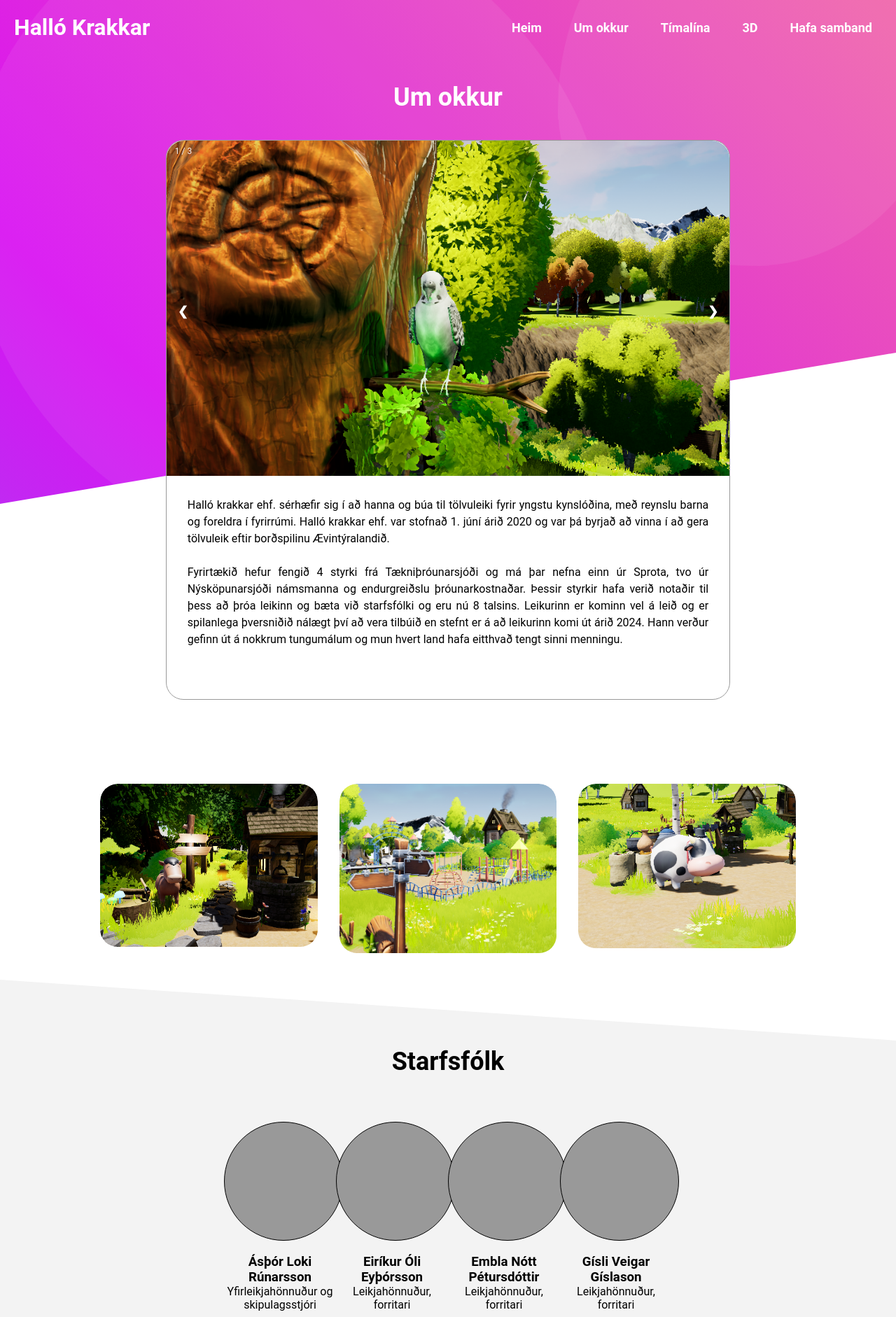
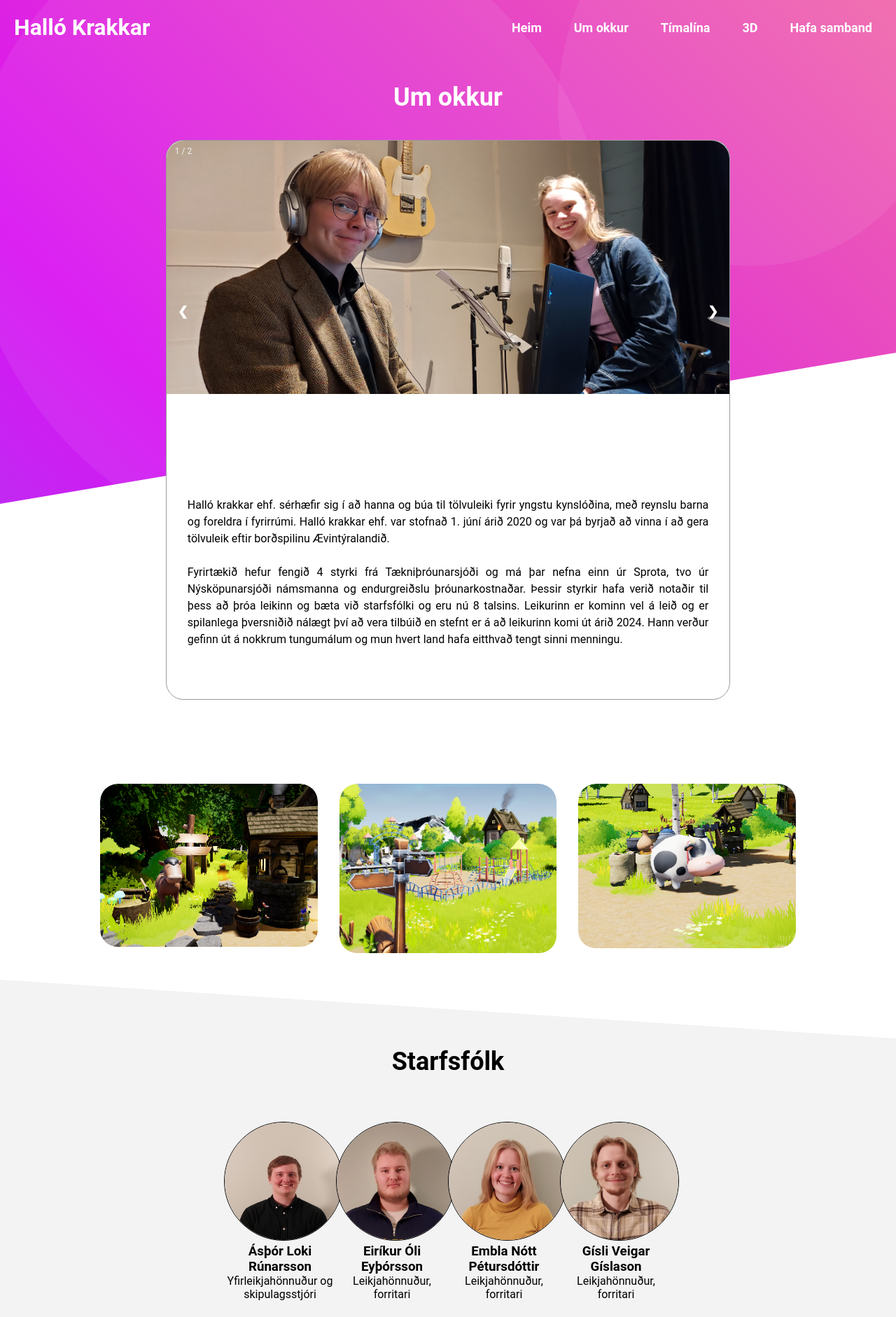
Before and after one commit to eirikuroli/hallokrakkarFinal, a Node server app: page /um-okkur in a window 1280 px wide. Shown: the top 1882 px of the page at 70% size. Run offline with Node 20, Linux system fonts and the light colour scheme; some libraries are stand-ins or nearby versions.

Commit message:
myndir komnar inn

```diff
--- a/public/stylesheets/style.css
+++ b/public/stylesheets/style.css
@@ -265,7 +265,7 @@ input[type=checkbox]{
 
 .sectionTopRight {
   position: absolute;
-  width: 30%;
+  width: 50%;
   float: right;
   top: 50%;
   left: 60%;
@@ -1058,6 +1058,7 @@ input[type=checkbox]{
 }
 
 .person {
+  position: relative;
   flex: 1 0 21%;
   width: 25%;
   text-align: center;
@@ -1067,15 +1068,17 @@ input[type=checkbox]{
 
 
 .person-image {
-  background: #999;
-  background-position: 50% 50%;
-  background-size: cover;
-  /* background: white; */
+  position: relative;
   height: 170px;
   width: 170px;
   border-radius: 50%;
   border: 1px solid black;
   margin: auto;
+}
+
+.person-image:nth-child(1) {
+  background-position: 50% 50%;
+  background-size: cover;
 }
 
 @media only screen and (max-width: 1200px) {
--- a/views/Timalina.ejs
+++ b/views/Timalina.ejs
@@ -78,7 +78,7 @@
                 <div class="ag-timeline-card_item">
                   <div class="ag-timeline-card_inner">
                     <div class="ag-timeline-card_img-box">
-                      <img src="https://raw.githubusercontent.com/SochavaAG/example-mycode/master/pens/timeline/images/img-12.png" class="ag-timeline-card_img" width="640" height="360" alt="" />
+                      <img src="/images/kastali.png" class="ag-timeline-card_img" width="640" height="360" alt="" />
                     </div>
                     <div class="ag-timeline-card_info">
                       <div class="ag-timeline-card_title">Spilanlegt þversnið</div>
@@ -108,7 +108,7 @@
                 <div class="ag-timeline-card_item">
                   <div class="ag-timeline-card_inner">
                     <div class="ag-timeline-card_img-box">
-                      <img src="https://raw.githubusercontent.com/SochavaAG/example-mycode/master/pens/timeline/images/img-11.png" class="ag-timeline-card_img" width="640" height="360" alt="" />
+                      <img src="/images/vindmylla.png" class="ag-timeline-card_img" width="640" height="360" alt="" />
                     </div>
                     <div class="ag-timeline-card_info">
                       <div class="ag-timeline-card_title">Prótótýpa</div>
@@ -136,7 +136,7 @@
                 <div class="ag-timeline-card_item">
                   <div class="ag-timeline-card_inner">
                     <div class="ag-timeline-card_img-box">
-                      <img src="https://raw.githubusercontent.com/SochavaAG/example-mycode/master/pens/timeline/images/img-10.png" class="ag-timeline-card_img" width="640" height="360" alt="" />
+                      <img src="/images/regnbogi.png" class="ag-timeline-card_img" width="640" height="360" alt="" />
                     </div>
                     <div class="ag-timeline-card_info">
                       <div class="ag-timeline-card_title">Fyrsta útgáfa</div>
--- a/views/index.ejs
+++ b/views/index.ejs
@@ -31,7 +31,7 @@
         <a href="/3D"><button class="sectionTopButton">Skoðaðu leikinn í 3D</button></a>
       </div>
       <div id="sectionTopRight" class="sectionTopRight">
-        <img class="phoneImage" src="/images/iphone.png" alt="Phone Image" />
+        <img class="phoneImage" src="/images/tabletmynd.png" alt="Phone Image" />
       </div>
     </div>
 
--- a/views/um-okkur.ejs
+++ b/views/um-okkur.ejs
@@ -30,19 +30,15 @@
         <div id="umOkkurSlideshow" class="umOkkurSlideshow">
             <!-- Full-width images with number and caption text -->
             <div class="mySlides fade">
-              <div class="numbertext">1 / 3</div>
-              <img src="/images/Mommufugl.png" style="width:100%" />
+              <div class="numbertext">1 / 2</div>
+              <img src="/images/irlmynd1.jpg" style="width:100%" />
             </div>
 
             <div class="mySlides fade">
-              <div class="numbertext">2 / 3</div>
-              <img src="/images/Nidurnettanveg.png" style="width:100%" />
+              <div class="numbertext">2 / 2</div>
+              <img src="/images/irlmynd2.jpg" style="width:100%" />
             </div>
 
-            <div class="mySlides fade">
-              <div class="numbertext">3 / 3</div>
-              <img src="/images/Dreki&TurnKlippt.png" style="width:100%">
-            </div>
 
             <!-- Next and previous buttons -->
             <a class="prev" onclick="plusSlides(-1)">&#10094;</a>
@@ -91,53 +87,53 @@
       <div id="starfsfolkContainer" class="starfsfolkContainer">
 
         <div class="person">
-          <div class="person-image"></div><br>
+          <img class="person-image" src="/images/asthor.jpg" /><br>
           <h3>Ásþór Loki <br>Rúnarsson</h3>
           <p>Yfirleikjahönnuður og skipulagsstjóri</p>
 
         </div>
 
         <div class="person">
-          <div class="person-image"></div><br>
+          <img class="person-image" src="/images/eirikur.jpg" /><br>
           <h3>Eiríkur Óli <br>Eyþórsson</h3>
           <p>Leikjahönnuður, forritari</p>
 
         </div>
 
         <div class="person">
-          <div class="person-image"></div><br>
+          <img class="person-image" src="/images/embla.jpg" /><br>
           <h3>Embla Nótt <br>Pétursdóttir</h3>
           <p>Leikjahönnuður, forritari</p>
         </div>
 
         <div class="person">
-          <div class="person-image"></div><br>
+          <img class="person-image" src="/images/gisli.jpg" /><br>
           <h3>Gísli Veigar <br>Gíslason</h3>
           <p>Leikjahönnuður, forritari</p>
         </div>
 
         <div class="person">
-          <div class="person-image"></div><br>
+          <img class="person-image" src="/images/thorarinn.jpg" /><br>
           <h3>Þórarinn Þeyr <br>Rúnarsson</h3>
           <p>Tónlistar- og leikjahönnuður, forritari</p>
         </div>
 
         <div class="person">
-          <div class="person-image"></div><br>
+          <img class="person-image" src="https://www.mountsinai.on.ca/wellbeing/our-team/team-images/person-placeholder/image" /><br>
           <h3>María Huld <br>Pétursdóttir</h3>
           <p>Verkefnis- og mannauðsstjóri</p>
 
         </div>
 
         <div class="person">
-          <div class="person-image"></div><br>
+          <img class="person-image" src="https://www.mountsinai.on.ca/wellbeing/our-team/team-images/person-placeholder/image" /><br>
           <h3>Pétur Örn <br>Þórarinsson</h3>
           <p>Hugbúnaðar- og hönnunarráðgjöf</p>
 
         </div>
 
         <div class="person">
-          <div class="person-image"></div><br>
+          <img class="person-image" src="/images/runar.jpg" /><br>
           <h3>Rúnar Þór <br>Þórarinsson</h3>
           <p>Framkvæmdastjóri</p>
         </div>
```
Also changed, not shown: public/images/asthor.jpg (added), public/images/eirikur.jpg (added), public/images/embla.jpg (added), public/images/gisli.jpg (added), public/images/irlmynd1.jpg (added), public/images/irlmynd2.jpg (added), public/images/kastali.png (added), public/images/regnbogi.png (added), public/images/runar.jpg (added), public/images/thorarinn.jpg (added), 2 other files.
